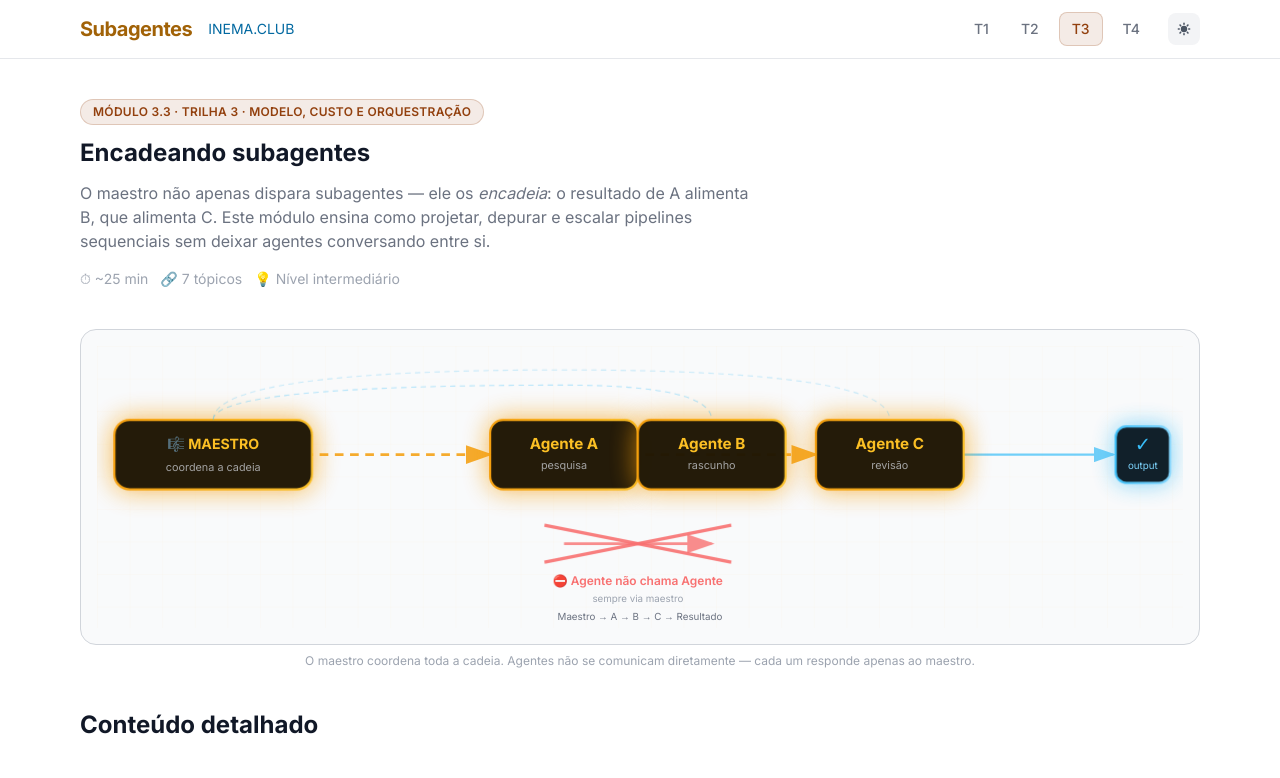
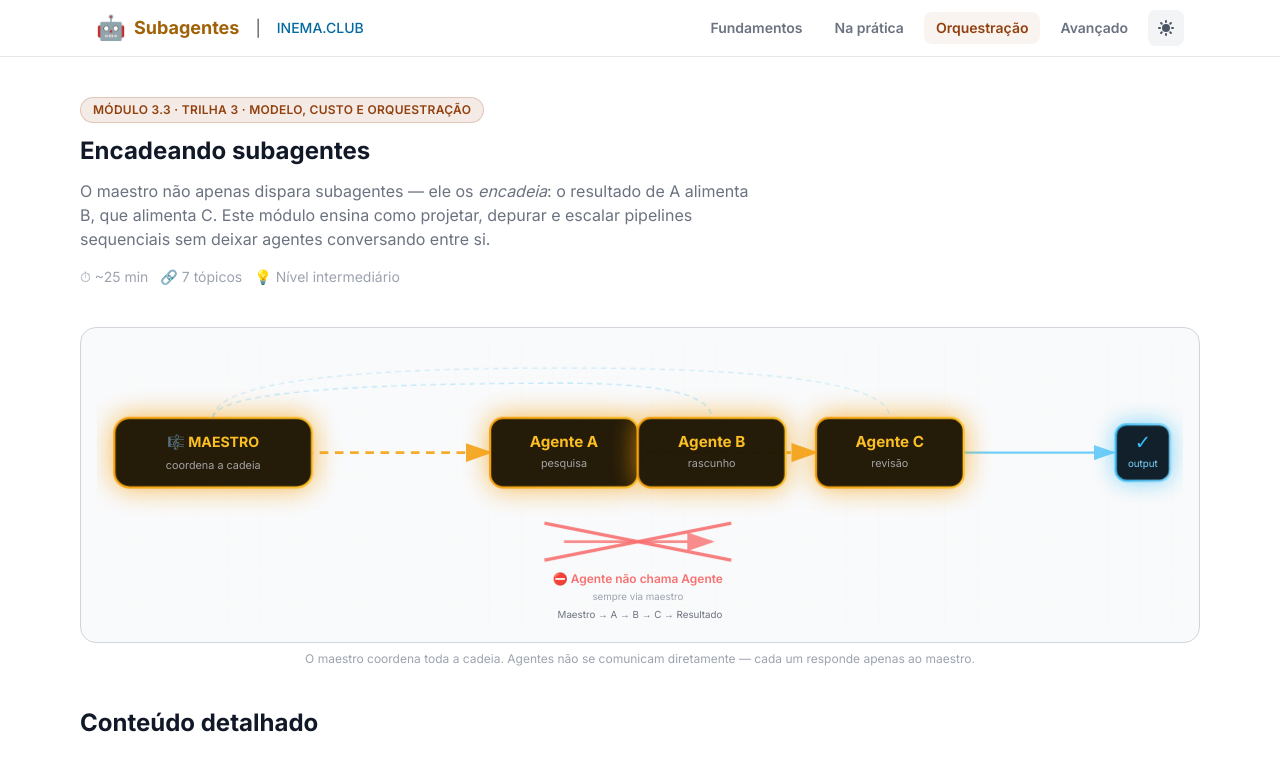
Before and after one commit to inematds/subagentes, a plain HTML site: page curso/trilha3/modulo-3-3.html in a window 1280 px wide. Shown: the top 778 px of the page. Drawn offline with nearby package versions, Linux system fonts and the light colour scheme.

Commit message:
fix: padroniza nav (labels Fundamentos/Na pratica/Orquestracao/Avancado) em M2.6, M3.3, M4.6
Co-Authored-By: Claude Opus 4.8 (1M context) <noreply@anthropic.com>

```diff
--- a/curso/trilha3/modulo-3-3.html
+++ b/curso/trilha3/modulo-3-3.html
@@ -103,37 +103,52 @@
 <body class="bg-dark-900 text-neutral-100 min-h-screen">
 
   <!-- ═══════════════════════════════════ NAV ═══════════════════════════════════ -->
-  <nav class="sticky top-0 z-50 bg-dark-900/95 backdrop-blur-sm border-b border-dark-700">
-    <div class="max-w-6xl mx-auto px-4 py-3 flex items-center justify-between">
-      <div class="flex items-center gap-4">
-        <a href="../../index.html" class="text-xl font-bold text-primary tracking-tight hover:opacity-80 transition-opacity">
-          Subagentes
+  <nav class="sticky top-0 z-50 bg-dark-900/95 backdrop-blur-sm border-b border-dark-600">
+    <div class="max-w-6xl mx-auto px-4 sm:px-6 lg:px-8">
+      <div class="flex justify-between items-center h-14">
+        <!-- Logo + INEMA.CLUB -->
+        <div class="flex items-center space-x-4">
+          <a href="../../index.html" class="flex items-center space-x-2 text-yellow-400 hover:text-yellow-300">
+            <span class="text-2xl">🤖</span>
+            <span class="font-bold text-lg hidden sm:inline">Subagentes</span>
           </a>
-        <a href="https://inema.club" target="_blank" class="text-sky-400 text-sm hover:underline hidden sm:block">
-          INEMA.CLUB
+          <span class="text-neutral-600">|</span>
+          <a href="https://inema.club" target="_blank" class="text-sky-400 hover:text-sky-300 text-sm font-medium">INEMA.CLUB</a>
+        </div>
+
+        <!-- Trilhas + Theme Toggle -->
+        <div class="flex items-center space-x-1 sm:space-x-2">
+          <!-- Trilha 1 -->
+          <a href="../trilha1/index.html" class="px-3 py-1.5 rounded-lg text-sm font-semibold text-neutral-400 hover:text-emerald-400 hover:bg-emerald-500/10 transition-colors">
+            <span class="sm:hidden">T1</span>
+            <span class="hidden sm:inline">Fundamentos</span>
           </a>
-      </div>
-      <div class="flex items-center gap-1 sm:gap-2">
-        <a href="../trilha1/index.html" class="px-3 py-1.5 rounded-lg text-xs sm:text-sm font-medium text-neutral-400 hover:text-neutral-100 hover:bg-dark-700 transition-all">
-          T1
+          <!-- Trilha 2 -->
+          <a href="../trilha2/index.html" class="px-3 py-1.5 rounded-lg text-sm font-semibold text-neutral-400 hover:text-blue-400 hover:bg-blue-500/10 transition-colors">
+            <span class="sm:hidden">T2</span>
+            <span class="hidden sm:inline">Na prática</span>
           </a>
-        <a href="../trilha2/index.html" class="px-3 py-1.5 rounded-lg text-xs sm:text-sm font-medium text-neutral-400 hover:text-neutral-100 hover:bg-dark-700 transition-all">
-          T2
+          <!-- Trilha 3 (ativa) -->
+          <a href="index.html" class="px-3 py-1.5 rounded-lg text-sm font-semibold text-amber-400 bg-amber-500/10">
+            <span class="sm:hidden">T3</span>
+            <span class="hidden sm:inline">Orquestração</span>
           </a>
-        <a href="index.html" class="px-3 py-1.5 rounded-lg text-xs sm:text-sm font-medium text-amber-400 bg-amber-500/20 border border-amber-500/30 transition-all">
-          T3
+          <!-- Trilha 4 -->
+          <a href="../trilha4/index.html" class="px-3 py-1.5 rounded-lg text-sm font-semibold text-neutral-400 hover:text-purple-400 hover:bg-purple-500/10 transition-colors">
+            <span class="sm:hidden">T4</span>
+            <span class="hidden sm:inline">Avançado</span>
           </a>
-        <a href="../trilha4/index.html" class="px-3 py-1.5 rounded-lg text-xs sm:text-sm font-medium text-neutral-400 hover:text-neutral-100 hover:bg-dark-700 transition-all">
-          T4
-        </a>
-        <button id="theme-toggle" onclick="toggleTheme()" class="ml-2 p-2 rounded-lg bg-dark-700 hover:bg-dark-600 transition-all" aria-label="Alternar tema">
-          <svg id="theme-toggle-dark-icon" class="w-4 h-4 text-neutral-300 hidden" fill="currentColor" viewBox="0 0 20 20">
-            <path d="M17.293 13.293A8 8 0 016.707 2.707a8.001 8.001 0 1010.586 10.586z"/>
+
+          <!-- Theme Toggle -->
+          <button id="theme-toggle" class="p-2 rounded-lg bg-dark-700 hover:bg-dark-600 transition-colors ml-2">
+            <svg id="theme-toggle-dark-icon" class="hidden w-5 h-5 text-neutral-300" fill="currentColor" viewBox="0 0 20 20">
+              <path d="M17.293 13.293A8 8 0 016.707 2.707a8.001 8.001 0 1010.586 10.586z"></path>
             </svg>
-          <svg id="theme-toggle-light-icon" class="w-4 h-4 text-neutral-300" fill="currentColor" viewBox="0 0 20 20">
-            <path d="M10 2a1 1 0 011 1v1a1 1 0 11-2 0V3a1 1 0 011-1zm4 8a4 4 0 11-8 0 4 4 0 018 0zm-.464 4.95l.707.707a1 1 0 001.414-1.414l-.707-.707a1 1 0 00-1.414 1.414zm2.12-10.607a1 1 0 010 1.414l-.706.707a1 1 0 11-1.414-1.414l.707-.707a1 1 0 011.414 0zM17 11a1 1 0 100-2h-1a1 1 0 100 2h1zm-7 4a1 1 0 011 1v1a1 1 0 11-2 0v-1a1 1 0 011-1zM5.05 6.464A1 1 0 106.465 5.05l-.708-.707a1 1 0 00-1.414 1.414l.707.707zm1.414 8.486l-.707.707a1 1 0 01-1.414-1.414l.707-.707a1 1 0 011.414 1.414zM4 11a1 1 0 100-2H3a1 1 0 000 2h1z"/>
+            <svg id="theme-toggle-light-icon" class="hidden w-5 h-5 text-neutral-300" fill="currentColor" viewBox="0 0 20 20">
+              <path d="M10 2a1 1 0 011 1v1a1 1 0 11-2 0V3a1 1 0 011-1zm4 8a4 4 0 11-8 0 4 4 0 018 0zm-.464 4.95l.707.707a1 1 0 001.414-1.414l-.707-.707a1 1 0 00-1.414 1.414zm2.12-10.607a1 1 0 010 1.414l-.706.707a1 1 0 11-1.414-1.414l.707-.707a1 1 0 011.414 0zM17 11a1 1 0 100-2h-1a1 1 0 100 2h1zm-7 4a1 1 0 011 1v1a1 1 0 11-2 0v-1a1 1 0 011-1zM5.05 6.464A1 1 0 106.465 5.05l-.708-.707a1 1 0 00-1.414 1.414l.707.707zm1.414 8.486l-.707.707a1 1 0 01-1.414-1.414l.707-.707a1 1 0 011.414 1.414zM4 11a1 1 0 100-2H3a1 1 0 000 2h1z" fill-rule="evenodd" clip-rule="evenodd"></path>
             </svg>
           </button>
+        </div>
       </div>
     </div>
   </nav>
```
Also changed, not shown: curso/trilha2/modulo-2-6.html (+38 -18 lines), curso/trilha4/modulo-4-6.html (+30 -17 lines). Lines whose indentation alone changed are shown as unchanged.
